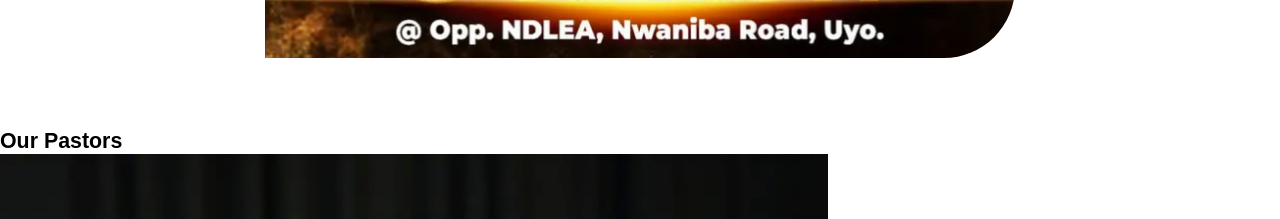
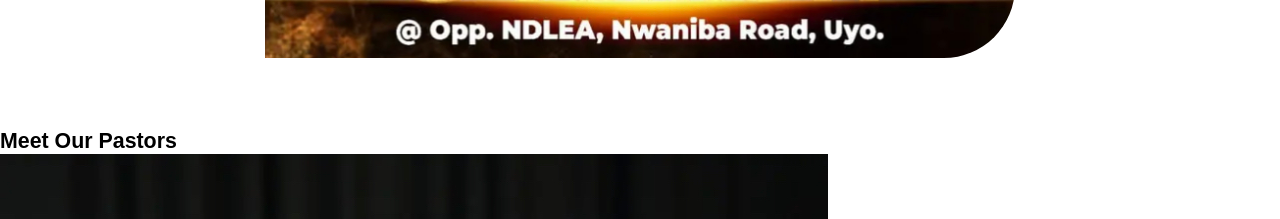
Before and after one commit to Iydeejames/Fortress-of-hope, a React (Create React App) app: page / in a window 1280 px wide. Shown: the part 3560-3779 px from the top of the page. Built offline with nearby package versions, Linux system fonts and the light colour scheme.

Commit message:
Update OurPastors.js

```diff
--- a/src/components/OurPastors.js
+++ b/src/components/OurPastors.js
@@ -8,7 +8,7 @@ const PastorsSection = ()=> {
 
  return (
  <div className='pastors-section'>
-    <h2> Our Pastors</h2>
+    <h2>Meet Our Pastors</h2>
     <div className='cards-container'>
         <div className='card-content'>
           <img src={firstPhoto} alt='Rev Amba'/>
```
